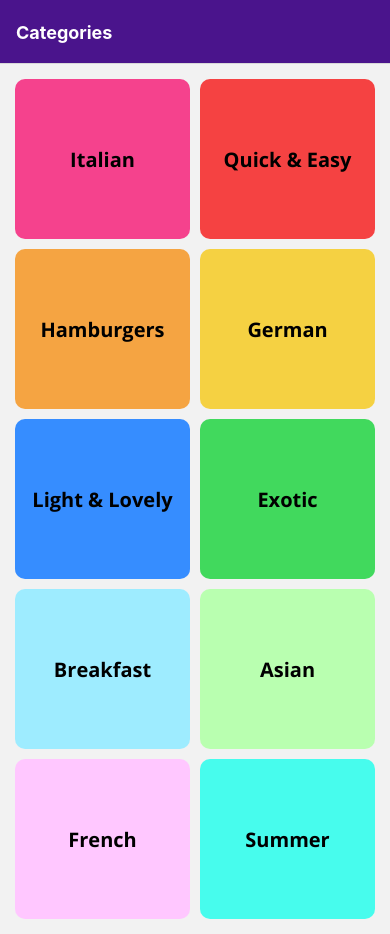
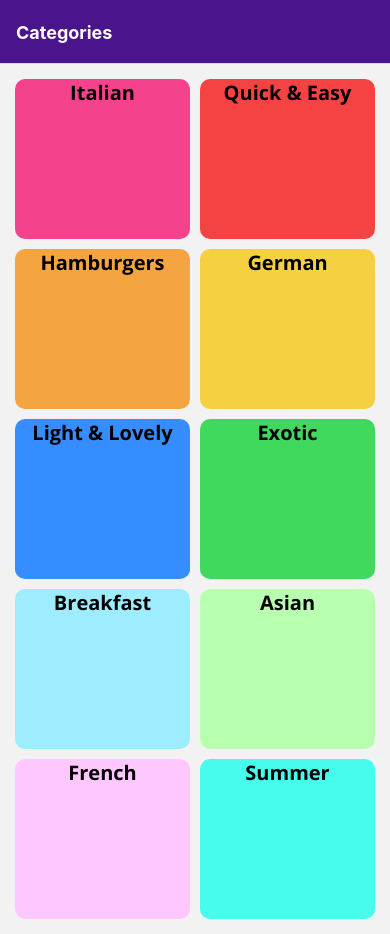
Before and after one commit to omelale/meals-app, a React Native app: screen /CategoriesScreen in a window 390 px wide. Built offline with nearby package versions, Linux system fonts and the light colour scheme.

Commit message:
added style for ripple effect in android version >= 21

```diff
--- a/components/CategoryGridTile.js
+++ b/components/CategoryGridTile.js
@@ -1,41 +1,32 @@
 import React from "react";
-import {StyleSheet, Text, TouchableOpacity, View} from "react-native";
+import {Platform, StyleSheet, Text, TouchableNativeFeedback, TouchableOpacity, View} from "react-native";
 
 const CategoryGridTile = (props) => {
-    return (
-        <TouchableOpacity
-            onPress={props.onTouch}
-            style={{...styles.gridElement, backgroundColor: props.color }}
-        >
+    let TouchableComponent = TouchableOpacity;
+    if (Platform.OS === 'android' && Platform.Version >= 21) {
+        TouchableComponent = TouchableNativeFeedback;
+    }
+
+    return (<View
+        style={{...styles.gridElement, backgroundColor: props.color}}>
+        <TouchableComponent
+            onPress={props.onTouch}>
             <View style={styles.textContainer}>
                 <Text style={styles.gridElementText}>
                     {props.title}
                 </Text>
             </View>
-        </TouchableOpacity>
-    )
+        </TouchableComponent>
+    </View>)
 }
 
 const styles = StyleSheet.create({
     gridElement: {
-        padding:10,
-        flex: 1,
-        height: 160,
-        paddingVertical: 10,
-        borderRadius:10,
-        margin: 5,
-        elevation:6
-    },
-    textContainer : {
-        flex:1,
-        justifyContent:'center',
-        alignContent:'center',
-    },
-    gridElementText: {
-        textAlign: "center",
-        fontSize:20,
-        fontWeight:'bold',
-        fontFamily: 'OpenSans-Bold'
+        flex: 1, height: 160, borderRadius: 10, margin: 5, elevation: 6
+    }, textContainer: {
+        flex: 1, justifyContent: 'center', alignContent: 'center',
+    }, gridElementText: {
+        textAlign: "center", fontSize: 20, fontWeight: 'bold', fontFamily: 'OpenSans-Bold'
     }
 })
 
```
